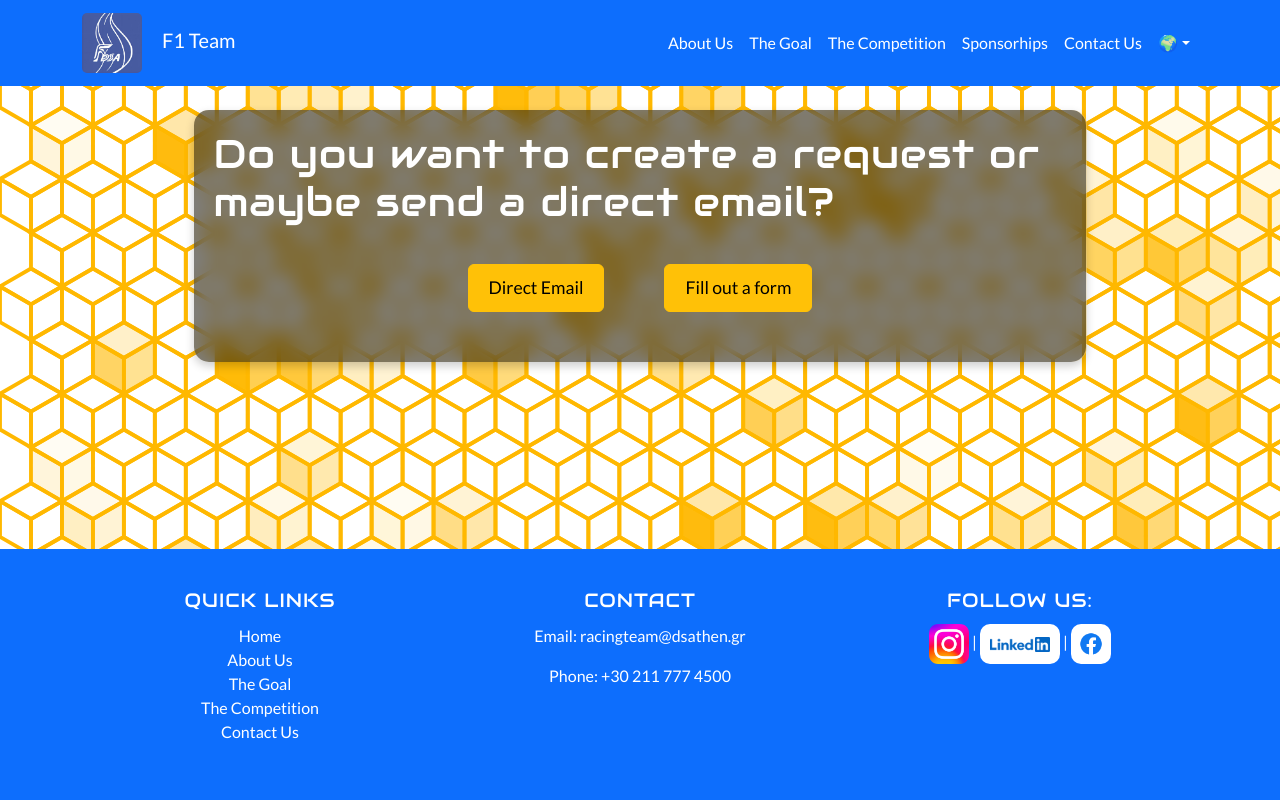
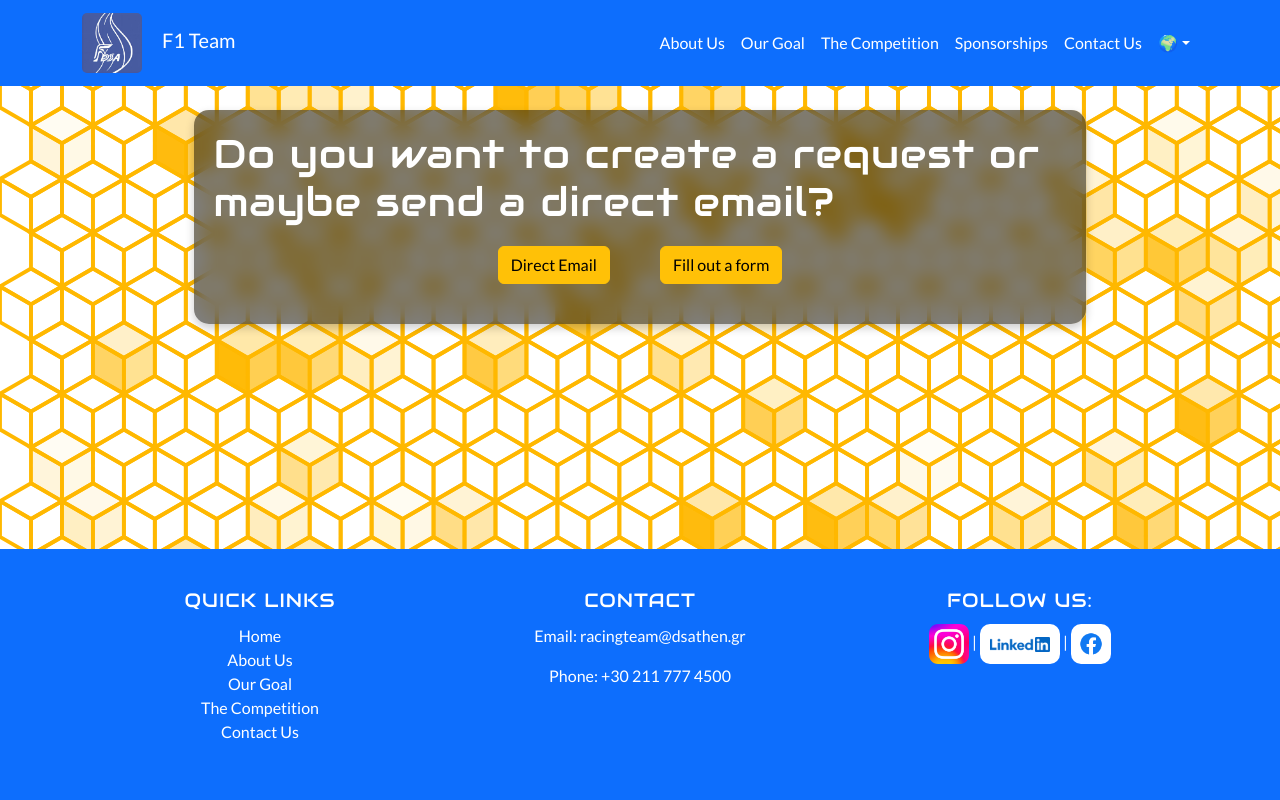
Before and after one commit to GeorgVerg/racingTeamWeb, a Django app: page /contact-us/ in a window 1280 px wide. Run offline with Django 5.2, Linux system fonts and the light colour scheme; some libraries are stand-ins or nearby versions.

Commit message:
finished everything + bugs

```diff
--- a/racers/contact/static/contact/css/base.css
+++ b/racers/contact/static/contact/css/base.css
@@ -1,6 +1,8 @@
 :root {
-    --secondary-color: #ffffff; /* White */
-    --accent-color: #ffc107; /* Bootstrap warning yellow */
+    --secondary-color: #ffffff;
+    /* White */
+    --accent-color: #ffc107;
+    /* Bootstrap warning yellow */
 }
 
 table {
@@ -8,11 +10,20 @@ table {
     text-align: center;
 }
 
-td {
-    padding: 30px;
+.button-container {
+    display: flex;
+    justify-content: center;
+    gap: 50px; /* Space between the buttons */
+    margin: 20px 0;
 }
 
-form input, form  textarea, form select {
+.button-container>form {
+    display: inline-block;
+}
+
+form input,
+form textarea,
+form select {
     width: 100%;
     padding: 10px;
     margin-top: 5px;
--- a/racers/contact/templates/contact/index.html
+++ b/racers/contact/templates/contact/index.html
@@ -11,20 +11,14 @@
     <h1>{% trans "Do you want to create a request or maybe send a direct email?" %}</h1>
 
     <div class="container">
-        <table>
-            <tr>
-                <td>
-                    <form action="{% url "contactUs-ourContactInfo"%}" method="get">
-                        <button type="submit" class="btn btn-warning btn-hover" id="hover">{% trans "Direct Email" %}</button>
-                    </form>
-                </td>
-                <td>
-                    <form action="{% url "contactUs-createRequest" %}" method="get">
-                        <button type="submit" class="btn btn-warning btn-hover" id="hover">{% trans "Fill out a form" %}</button>
-                    </form>
-                </td>
-            </tr>
-        </table>
+        <div class="button-container">
+            <form action="{% url "contactUs-ourContactInfo" %}" method="get">
+                <button type="submit" class="btn btn-warning btn-hover">{% trans "Direct Email" %}</button>
+            </form>
+            <form action="{% url "contactUs-createRequest" %}" method="get">
+                <button type="submit" class="btn btn-warning btn-hover">{% trans "Fill out a form" %}</button>
+            </form>
+        </div>
     </div>
 
 {% endblock content %}
--- a/racers/goal/templates/goal/index.html
+++ b/racers/goal/templates/goal/index.html
@@ -2,8 +2,8 @@
 {% load i18n %}
 {% block content %}
 
-<h1>{% trans "Our Team's Goal" %}</h1>
+    <h1>{% trans "Our Team's Goal" %}</h1>
 
-<p>{% trans "Our Team's Goal ... in detail" %}</p>
+    <p>{% trans "As an F1 in Schools team, we combine engineering passion with methodical planning. Our first priority is mastering aerodynamics—we analyze airflow patterns through simulations and wind tunnel testing to optimize every surface of our car. This knowledge directly informs the construction of our functional chassis, where we balance lightweight design with structural integrity using CAD and precision manufacturing.Beyond technical excellence, we set measurable targets: achieving optimal aerodynamic efficiency, competitive race times, and strict budget adherence. Equally important is building a legacy; we're documenting every step to ensure future teams can continue and improve our work. Competing in the national finals represents both our ambition and an opportunity to test our limits. Finally, none of this would be possible without the strong collaboration between team members, teachers, and our school's support—this partnership is what transforms sketches into race-ready cars." %}</p>
 
 {% endblock content %}
--- a/racers/templates/base.html
+++ b/racers/templates/base.html
@@ -26,9 +26,9 @@
             <div class="collapse navbar-collapse" id="navbarNav">
                 <ul class="navbar-nav ms-auto">
                     <li class="nav-item"><a class="nav-link" href="{% url "about-index" %}">{% trans "About Us" %}</a></li>
-                    <li class="nav-item"><a class="nav-link" href="{% url "goal-index" %}">{% trans "The Goal" %}</a></li>
+                    <li class="nav-item"><a class="nav-link" href="{% url "goal-index" %}">{% trans "Our Goal" %}</a></li>
                     <li class="nav-item"><a class="nav-link" href="{% url "competition-index" %}">{% trans "The Competition" %}</a></li>
-                    <li class="nav-item"><a href="{% url "sponsorships-index" %}" class="nav-link">{% trans "Sponsorhips" %}</a></li>
+                    <li class="nav-item"><a href="{% url "sponsorships-index" %}" class="nav-link">{% trans "Sponsorships" %}</a></li>
                     <li class="nav-item"><a class="nav-link" href="{% url 'contactUs-index' %}">{% trans "Contact Us" %}</a></li>
 
                     <li class="nav-item dropdown">
@@ -59,7 +59,7 @@
                     <ul class="list-unstyled">
                         <li><a href="{% url "index" %}">{% trans "Home" %}</a></li>
                         <li><a href="{% url "about-index" %}">{% trans "About Us" %}</a></li>
-                        <li><a href="{% url "goal-index" %}">{% trans "The Goal" %}</a></li>
+                        <li><a href="{% url "goal-index" %}">{% trans "Our Goal" %}</a></li>
                         <li><a href="{% url "competition-index" %}">{% trans "The Competition" %}</a></li>
                         <li><a href="{% url "contactUs-index" %}">{% trans "Contact Us" %}</a></li>
                     </ul>
```
Also changed, not shown: racers/about/locale/de/LC_MESSAGES/django.po, racers/competition/locale/de/LC_MESSAGES/django.po, racers/contact/locale/de/LC_MESSAGES/django.po, racers/contact/locale/el/LC_MESSAGES/django.po, racers/goal/locale/de/LC_MESSAGES/django.po, racers/goal/locale/el/LC_MESSAGES/django.po, racers/locale/de/LC_MESSAGES/django.po, racers/locale/el/LC_MESSAGES/django.po, 6 other files.
